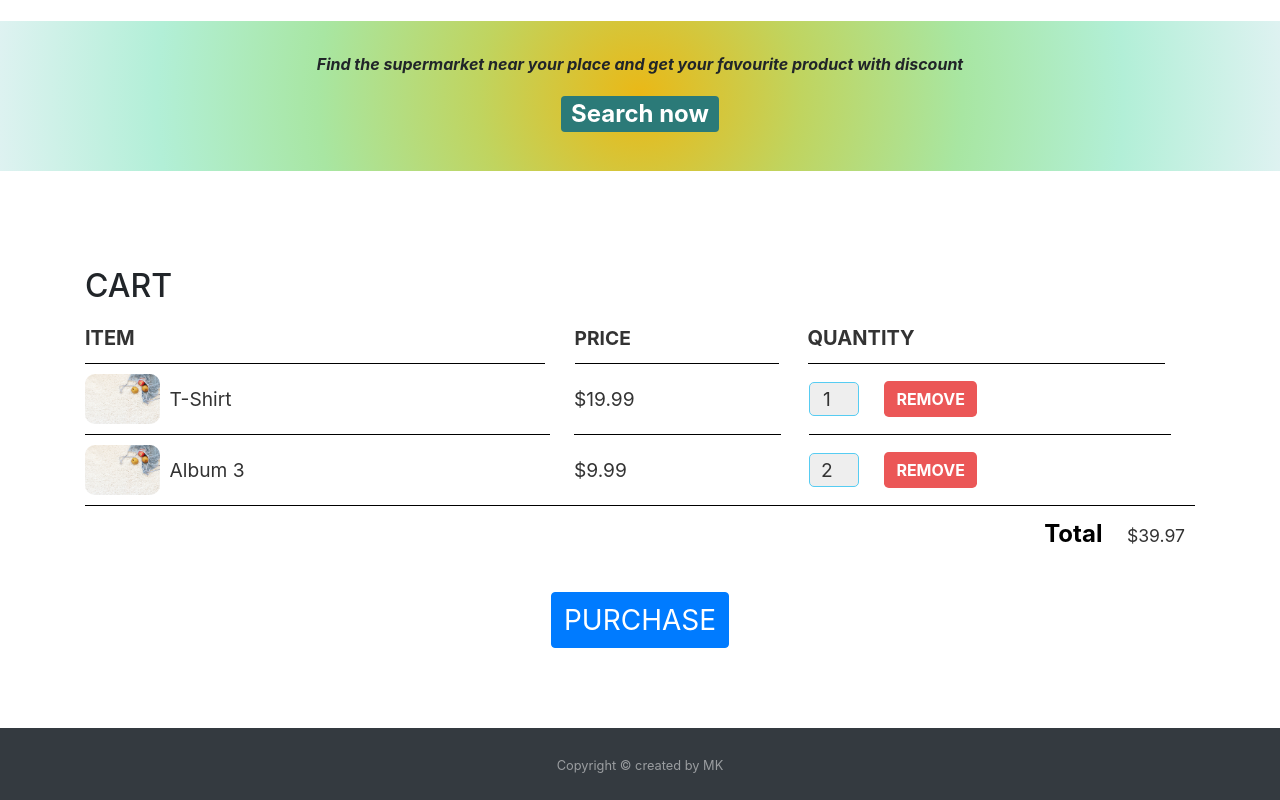
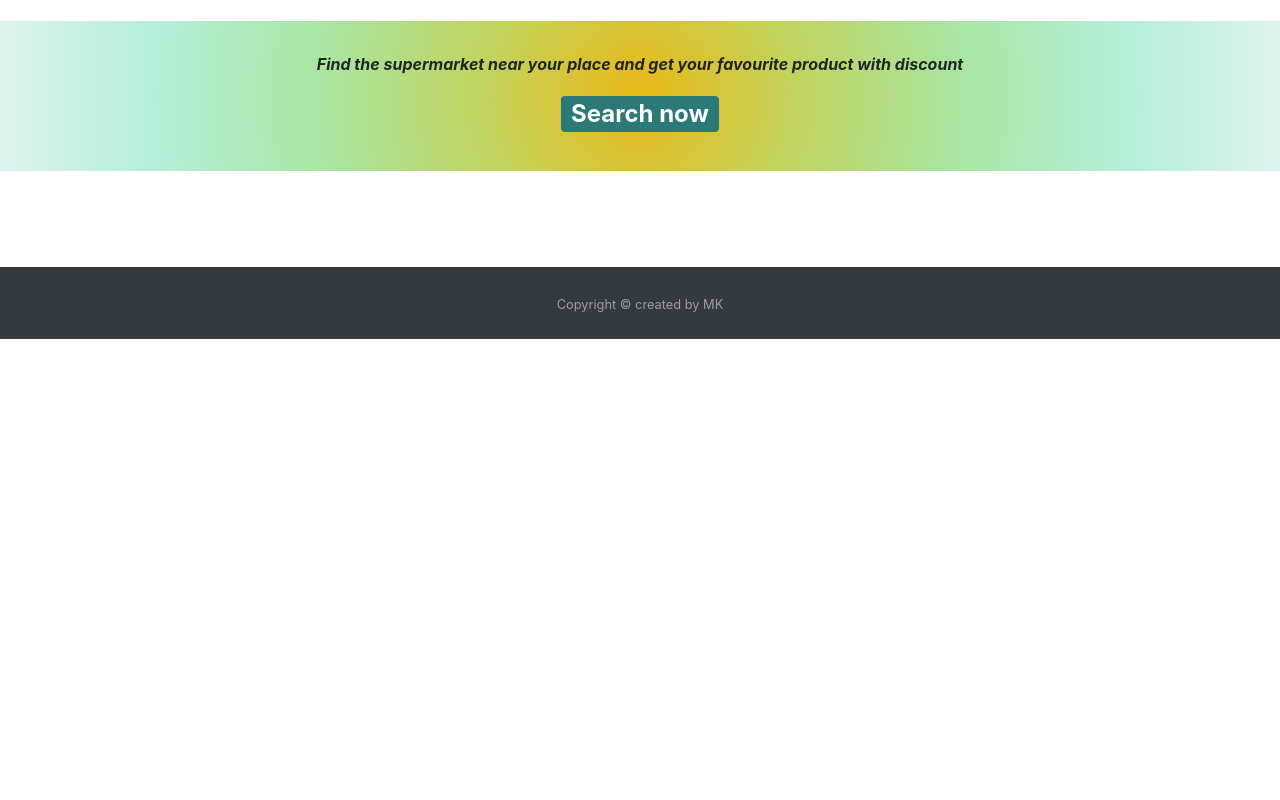
Before and after one commit to meruyert93/PayLess_Shopping-app, a website: page index.html in a window 1280 px wide. Shown: the part 876-1676 px from the top of the page. After the commit the page ends 1215 px from the top, so only its background shows below. Drawn offline with nearby package versions, Linux system fonts and the light colour scheme; some packages are replaced by stand-ins of ours; no server answers; a script that the page names is missing.

Commit message:
Total Price Updated

```diff
--- a/index.html
+++ b/index.html
@@ -94,45 +94,6 @@
         </div>
     </div>
 
-
- <section class="container content-section">
-                    <h2 class="section-header">CART</h2>
-                    <div class="cart-row">
-                        <span class="cart-item cart-header cart-column">ITEM</span>
-                        <span class="cart-price cart-header cart-column">PRICE</span>
-                        <span class="cart-quantity cart-header cart-column">QUANTITY</span>
-                    </div>
-                    <div class="cart-items">
-                        <div class="cart-row">
-                            <div class="cart-item cart-column">
-                                <img class="cart-item-image" src="images/bag.jpg" width="100" height="100">
-                                <span class="cart-item-title">T-Shirt</span>
-                            </div>
-                            <span class="cart-price cart-column">$19.99</span>
-                            <div class="cart-quantity cart-column">
-                                <input class="cart-quantity-input" type="number" value="1">
-                                <button class="btn btn-danger" type="button">REMOVE</button>
-                            </div>
-                        </div>
-                        <div class="cart-row">
-                            <div class="cart-item cart-column">
-                                <img class="cart-item-image" src="images/bag.jpg" width="100" height="100">
-                                <span class="cart-item-title">Album 3</span>
-                            </div>
-                            <span class="cart-price cart-column">$9.99</span>
-                            <div class="cart-quantity cart-column">
-                                <input class="cart-quantity-input" type="number" value="2">
-                                <button class="btn btn-danger" type="button">REMOVE</button>
-                            </div>
-                        </div>
-                    </div>
-                    <div class="cart-total">
-                        <strong class="cart-total-title">Total</strong>
-                        <span class="cart-total-price">$39.97</span>
-                    </div>
-                    <button class="btn btn-primary btn-purchase" type="button">PURCHASE</button>
-                </section>
-
     <!---Modal section-->
     <div class="modal fade" id="cart" tabindex="-1" role="dialog" aria-labelledby="exampleModalLabel" aria-hidden="true">
         <div class="modal-dialog modal-lg" role="document">
--- a/js/index.js
+++ b/js/index.js
@@ -155,10 +155,14 @@ for (let i = 0; i < removerCartItemButtons.length; i++){
 function updateCartTotal() {
     let cartItemContainer = document.getElementsByClassName('cart-items')[0]
     let cartRows = cartItemContainer.getElementsByClassName('cart-row')
+    let total = 0;
     for (let i = 0; i<cartRows.length; i++) {
         let cartRow = cartRows[i]
         let priceElement = cartRow.getElementsByClassName('cart-price')[0]
-        let quantityElement = cartRow.getElementsByClassName('cart-quantity-input')
-        console.log(priceElement, quantityElement);
+        let quantityElement = cartRow.getElementsByClassName('cart-quantity-input')[0]
+        let price = parseFloat(priceElement.innerText.replace('$', ''));
+        let quantity = quantityElement.value
+        total = total + (price *quantity)
     }
+    document.getElementsByClassName('cart-total-price')[0].innerText = total;
 }
```
